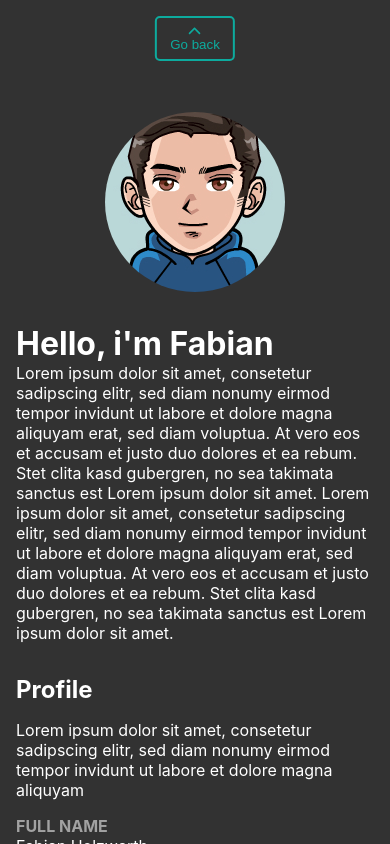
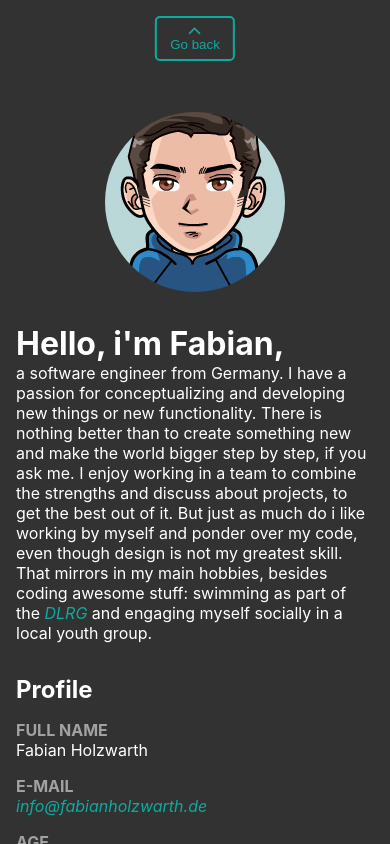
Before and after one commit to Brofian/dev-space, a React (Create React App) app in the folder dev-app/: page / in a window 390 px wide. Both pictures are taken after a click on the button "About me". Built offline with nearby package versions, Linux system fonts and the light colour scheme.

Commit message:
feat: improved mobile view and added some text content

```diff
--- a/dev-app/src/app/screens/aboutmeScreen/AboutMeScreen.tsx
+++ b/dev-app/src/app/screens/aboutmeScreen/AboutMeScreen.tsx
@@ -28,8 +28,12 @@ export default class AboutMeScreen extends Component<{}, {}> {
                         />
 
                         <div className={'profile-introduction'}>
-                            <div className={'h3'}>Hello, i'm Fabian</div>
-                            Lorem ipsum dolor sit amet, consetetur sadipscing elitr, sed diam nonumy eirmod tempor invidunt ut labore et dolore magna aliquyam erat, sed diam voluptua. At vero eos et accusam et justo duo dolores et ea rebum. Stet clita kasd gubergren, no sea takimata sanctus est Lorem ipsum dolor sit amet. Lorem ipsum dolor sit amet, consetetur sadipscing elitr, sed diam nonumy eirmod tempor invidunt ut labore et dolore magna aliquyam erat, sed diam voluptua. At vero eos et accusam et justo duo dolores et ea rebum. Stet clita kasd gubergren, no sea takimata sanctus est Lorem ipsum dolor sit amet.
+                            <div className={'h3'}>Hello, i'm Fabian,</div>
+                            a software engineer from Germany. I have a passion for conceptualizing and developing new things or new functionality.
+                            There is nothing better than to create something new and make the world bigger step by step, if you ask me.
+                            I enjoy working in a team to combine the strengths and discuss about projects, to get the best out of it.
+                            But just as much do i like working by myself and ponder over my code, even though design is not my greatest skill.
+                            That mirrors in my main hobbies, besides coding awesome stuff: swimming as part of the <a href={'https://www.dlrg.de'}>DLRG</a> and engaging myself socially in a local youth group.
                         </div>
                     </div>
 
@@ -40,11 +44,12 @@ export default class AboutMeScreen extends Component<{}, {}> {
                             <div className={'h4'}>Profile</div>
                             <ul className={'hide-bullet'}>
                                 <li>
-                                    Lorem ipsum dolor sit amet, consetetur sadipscing elitr, sed diam nonumy eirmod tempor invidunt ut labore et dolore magna aliquyam
+                                    <div className={'emphasized'}>Full Name</div>
+                                    Fabian Holzwarth
                                 </li>
                                 <li>
-                                    <div className={'emphasized'}>Full Name</div>
-                                    Fabian Holzwarth
+                                    <div className={'emphasized'}>E-mail</div>
+                                    <a href={'mailto:info@fabianholzwarth.de'}>info@fabianholzwarth.de</a>
                                 </li>
                                 <li>
                                     <div className={'emphasized'}>Age</div>
@@ -91,16 +96,16 @@ export default class AboutMeScreen extends Component<{}, {}> {
 
                             <ul className={'timeline'}>
                                 <li>
-                                    <div className={'emphasized'}>2019</div>
-                                    Graduate at the HAP Grieshaber Gymnasium
+                                    <div className={'emphasized'}>2022 - today</div>
+                                    Studying Computer Science at the <a href={'https://uni-tuebingen.de/'}>Eberhard Karls University</a> in Tübingen
                                 </li>
                                 <li>
                                     <div className={'emphasized'}>2019 - 2022</div>
                                     Trainee as Information Science Technician specialising in application/web development at <a href={'https://7thsense.de'}>7thSENSE GmbH</a>
                                 </li>
                                 <li>
-                                    <div className={'emphasized'}>2022 - today</div>
-                                    Studying Computer Science at the <a href={'https://uni-tuebingen.de/'}>Eberhard Karls University</a> in Tübingen
+                                    <div className={'emphasized'}>2019</div>
+                                    Graduate at the HAP Grieshaber Gymnasium
                                 </li>
                             </ul>
                         </div>
--- a/dev-app/src/app/screens/showcaseScreen/ProjectList.ts
+++ b/dev-app/src/app/screens/showcaseScreen/ProjectList.ts
@@ -92,6 +92,21 @@ const ProjectList: ProjectDefinition[] = [
         description: 'While there are some good implementations for translators between a Cronjob expression and human-readable sentences (e.g. <a href="https://crontab.guru/">https://crontab.guru/</a>), I was not satisfied with the german translations. ' +
             'They almost never sounded natural or even understandable on the most part. So I build a very, very lightweight program to read a cron string, tokenize it and ' +
             'return a good sounding sentence. This includes german edge cases, the combination of minutes and hours or some special structures for common combinations'
+    },
+    {
+        id: 'spawnwork',
+        year: 2020,
+        title: 'Spawn Framework',
+        tags: [
+            {title: 'language', value: 'PHP'},
+            {title: 'relation', value: 'Framework'},
+            {title: 'state', value: 'unreleased'},
+        ],
+        description: 'At the time, i was in the middle of my vocational training. I worked a lot with Shopware and the underlying Framework Symfony. To get a better understanding of how '  +
+            'and why certain things were done in these frameworks, i decided to create one myself. This started out as a basic MVC Script, but i improved it alongside my own learning. ' +
+            'An important step was to understand the level of abstraction, that is used (and required) in frameworks of this size. So i tried implementing it the same way. First i made a service modal ' +
+            'to automatically create class instances with their required parameters, added twig and scss, implement a plugin and version system and creating my very own database abstraction layer (just to name a few things). In hindsight, there were many things that i could probably' +
+            'have done better. But it was a great learning experience and i had a lot of  "oh, so that\'s why" - moments'
     }
 ];
 export default ProjectList;
--- a/dev-app/src/app/screens/showcaseScreen/ShowcaseScreen.scss
+++ b/dev-app/src/app/screens/showcaseScreen/ShowcaseScreen.scss
@@ -1,7 +1,8 @@
 #screen-showcase {
+	padding: 5rem 1rem 1rem 1rem;
 
 	.timeline-container {
-		padding: 3rem;
+		padding: 0 3rem 3rem 3rem;
 		max-width: 90rem;
 		margin: auto;
 
@@ -114,13 +115,28 @@
 				padding: 1rem;
 
 				ul.project-timeline {
-					margin-left: 3rem;
+					margin-left: 0;
+					padding-left: 0;
+					padding-top: 0;
+					border: none;
 
 					li.project-entry {
+
+						&:before,
+						.project-year{
+							display: none;
+						}
+
 						.project-container {
 							flex-direction: column;
 							justify-content: flex-start;
 							align-items: flex-start;
+							margin-left: 0;
+							border-top-left-radius: 1rem;
+
+							&:before {
+								display: none;
+							}
 
 							.project-tags {
 								flex-wrap: wrap;
@@ -134,7 +150,7 @@
 									max-width: 100%;
 
 									img {
-
+										width: 100%;
 									}
 								}
 							}
```
